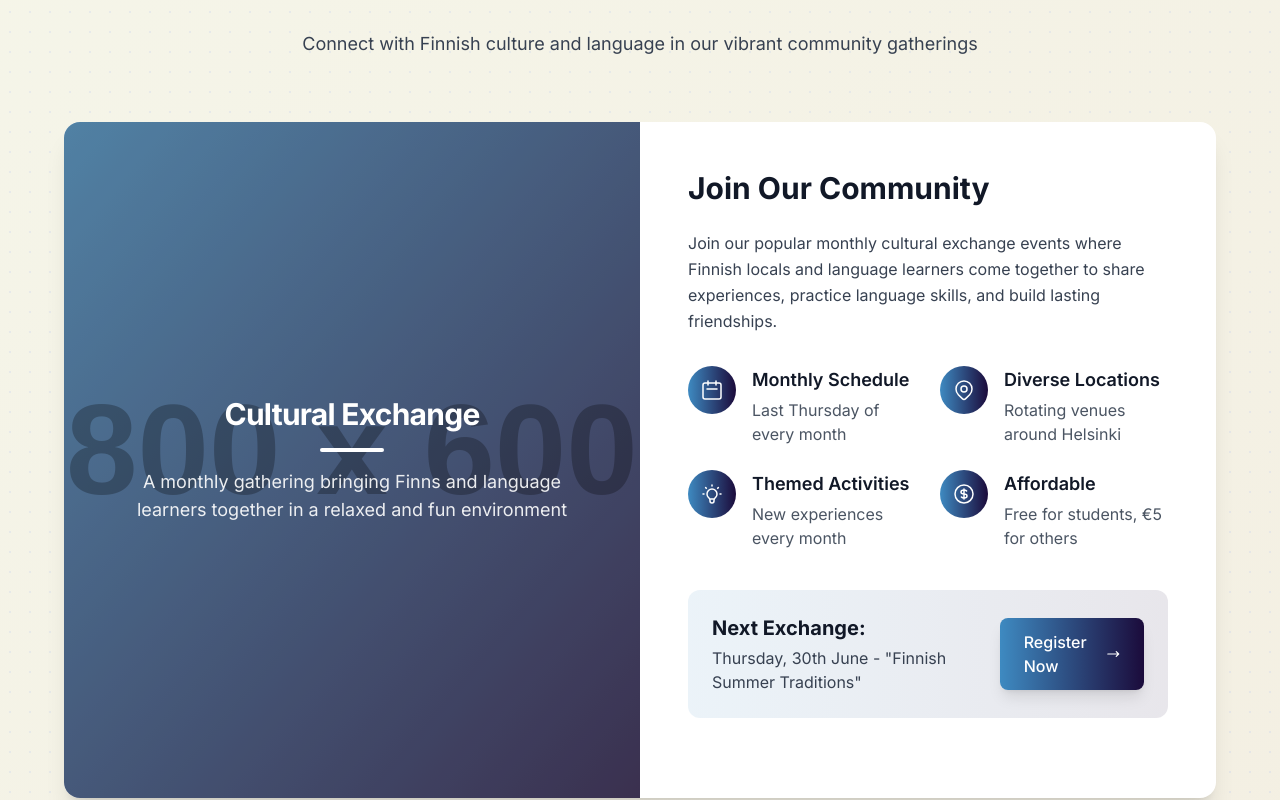
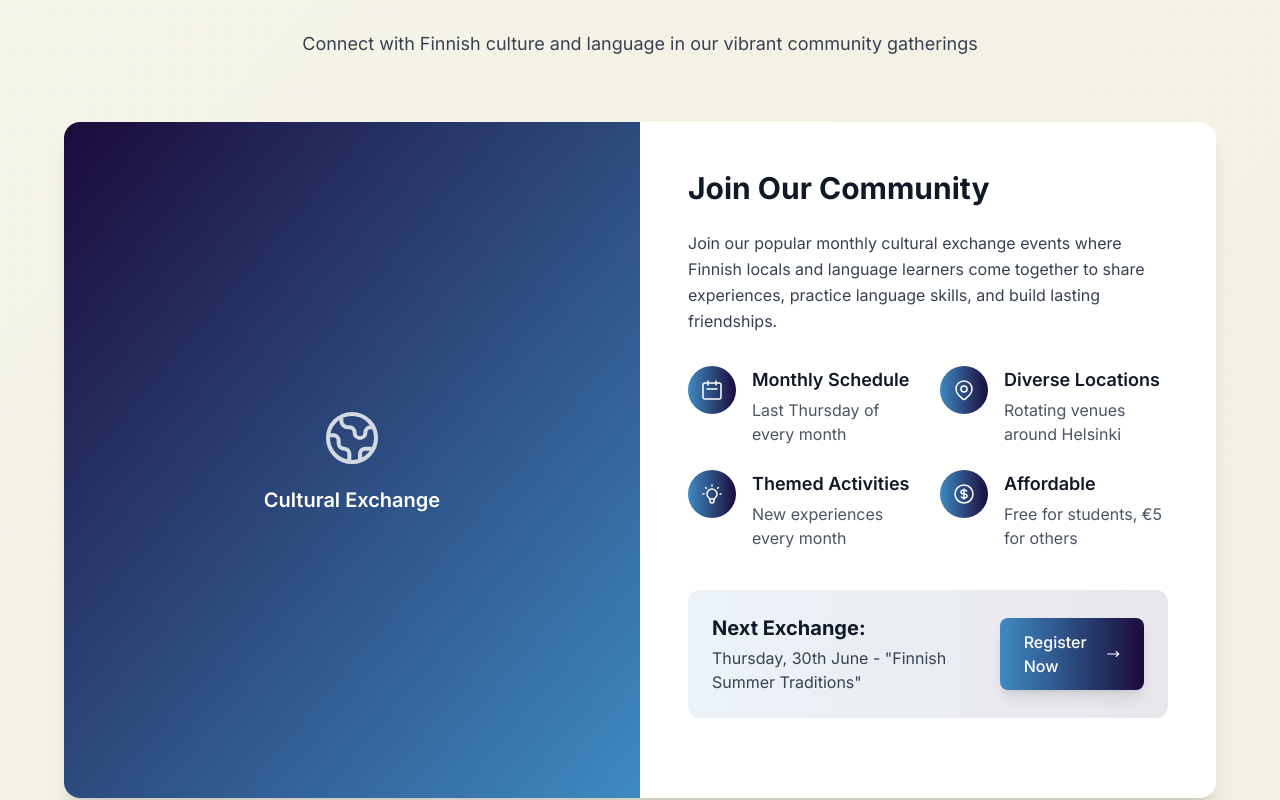
Before and after one commit to Amirhadi9900/finlern, a Next.js app: page /events in a window 1280 px wide. Shown: the part 1885-2685 px from the top of the page. Built offline with nearby package versions, Linux system fonts and the light colour scheme.

Commit message:
Fix image loading issues by replacing problematic SVG files with gradient backgrounds

```diff
--- a/src/pages/classes.tsx
+++ b/src/pages/classes.tsx
@@ -520,25 +520,15 @@ export default function Classes() {
             <div className="bg-white rounded-2xl shadow-xl overflow-hidden transform transition-all duration-500 hover:shadow-2xl border border-gray-100" data-aos="fade-up">
               <div className="flex flex-col md:flex-row">
                 {/* Image section with overlay */}
-                <div className="w-full md:w-1/2 relative overflow-hidden">
-                  <div className="absolute inset-0 bg-gradient-to-br from-aurora-blue/80 to-aurora-purple/80 mix-blend-multiply z-10"></div>
-                  <Image
-                    src="/images/teaching-approach.jpg"
-                    alt="Our Teaching Approach"
-                    width={600}
-                    height={400}
-                    className="w-full h-full object-cover object-center transform transition-transform duration-700 hover:scale-110"
-                    style={{ objectFit: 'cover' }}
-                    onError={(e) => {
-                      const target = e.target as HTMLImageElement;
-                      target.src = "https://placehold.co/600x400?text=Teaching+Approach";
-                      target.onerror = null;
-                    }}
-                  />
-                  <div className="absolute inset-0 z-20 flex items-center justify-center p-8">
-                    <div className="text-center text-white">
-                      <h3 className="text-3xl font-bold mb-4 tracking-tight">Our Methodology</h3>
-                      <div className="w-16 h-1 bg-white mx-auto rounded-full mb-4"></div>
+                <div className="w-full md:w-1/2 relative overflow-hidden bg-gradient-to-br from-aurora-blue to-aurora-purple">
+                  <div className="absolute inset-0">
+                    <div className="w-full h-full flex items-center justify-center">
+                      <div className="p-8 text-white text-center">
+                        <svg className="w-16 h-16 mx-auto mb-4 opacity-80" fill="none" viewBox="0 0 24 24" stroke="currentColor">
+                          <path strokeLinecap="round" strokeLinejoin="round" strokeWidth={1.5} d="M12 6.253v13m0-13C10.832 5.477 9.246 5 7.5 5S4.168 5.477 3 6.253v13C4.168 18.477 5.754 18 7.5 18s3.332.477 4.5 1.253m0-13C13.168 5.477 14.754 5 16.5 5c1.747 0 3.332.477 4.5 1.253v13C19.832 18.477 18.247 18 16.5 18c-1.746 0-3.332.477-4.5 1.253" />
+                        </svg>
+                        <h3 className="text-xl font-semibold">Our Approach</h3>
+                      </div>
                     </div>
                   </div>
                 </div>
--- a/src/pages/events.tsx
+++ b/src/pages/events.tsx
@@ -266,28 +266,15 @@ export default function Events() {
             <div className="bg-white rounded-2xl shadow-xl overflow-hidden transform transition-all duration-500 hover:shadow-2xl" data-aos="fade-up">
               <div className="flex flex-col lg:flex-row">
                 {/* Image section with overlay */}
-                <div className="w-full lg:w-1/2 relative overflow-hidden">
-                  <div className="absolute inset-0 bg-gradient-to-br from-aurora-blue/80 to-aurora-purple/80 mix-blend-multiply z-10"></div>
-                  <Image
-                    src="/images/cultural-exchange.jpg"
-                    alt="Finnish Cultural Exchange Event"
-                    width={800}
-                    height={600}
-                    className="w-full h-full object-cover object-center transform transition-transform duration-700 hover:scale-110"
-                    style={{ objectFit: 'cover' }}
-                    onError={(e) => {
-                      const target = e.target as HTMLImageElement;
-                      target.src = "https://placehold.co/800x600?text=Cultural+Exchange";
-                      target.onerror = null;
-                    }}
-                  />
-                  <div className="absolute inset-0 z-20 flex items-center justify-center p-8">
-                    <div className="text-center text-white">
-                      <h3 className="text-3xl font-bold mb-4 tracking-tight">Cultural Exchange</h3>
-                      <div className="w-16 h-1 bg-white mx-auto rounded-full mb-4"></div>
-                      <p className="text-lg text-white/90 max-w-md">
-                        A monthly gathering bringing Finns and language learners together in a relaxed and fun environment
-                      </p>
+                <div className="w-full lg:w-1/2 relative overflow-hidden bg-gradient-to-br from-aurora-purple to-aurora-blue">
+                  <div className="absolute inset-0">
+                    <div className="w-full h-full flex items-center justify-center">
+                      <div className="p-8 text-white text-center">
+                        <svg className="w-16 h-16 mx-auto mb-4 opacity-80" fill="none" viewBox="0 0 24 24" stroke="currentColor">
+                          <path strokeLinecap="round" strokeLinejoin="round" strokeWidth={1.5} d="M3.055 11H5a2 2 0 012 2v1a2 2 0 002 2 2 2 0 012 2v2.945M8 3.935V5.5A2.5 2.5 0 0010.5 8h.5a2 2 0 012 2 2 2 0 104 0 2 2 0 012-2h1.064M15 20.488V18a2 2 0 012-2h3.064M21 12a9 9 0 11-18 0 9 9 0 0118 0z" />
+                        </svg>
+                        <h3 className="text-xl font-semibold">Cultural Exchange</h3>
+                      </div>
                     </div>
                   </div>
                 </div>
```
